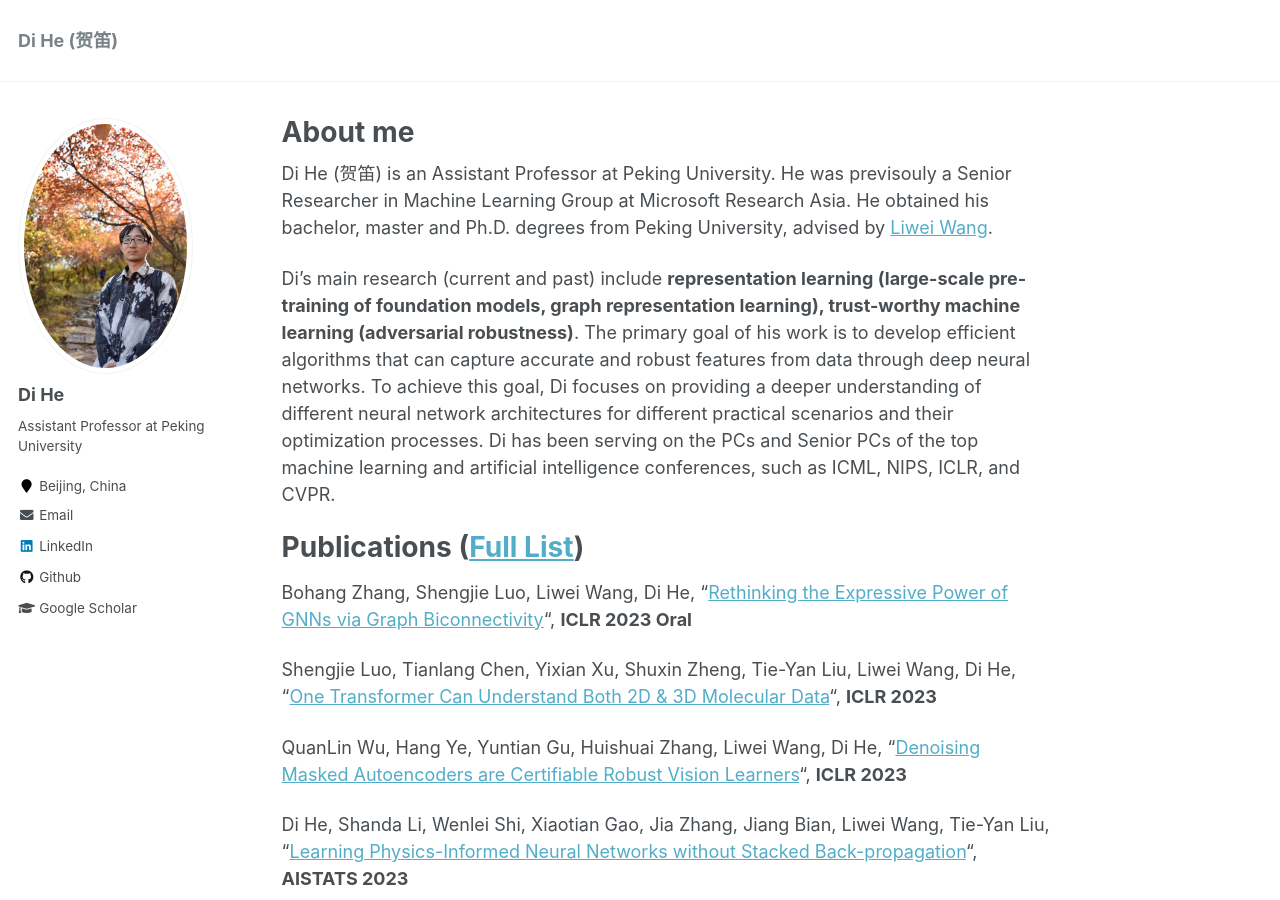
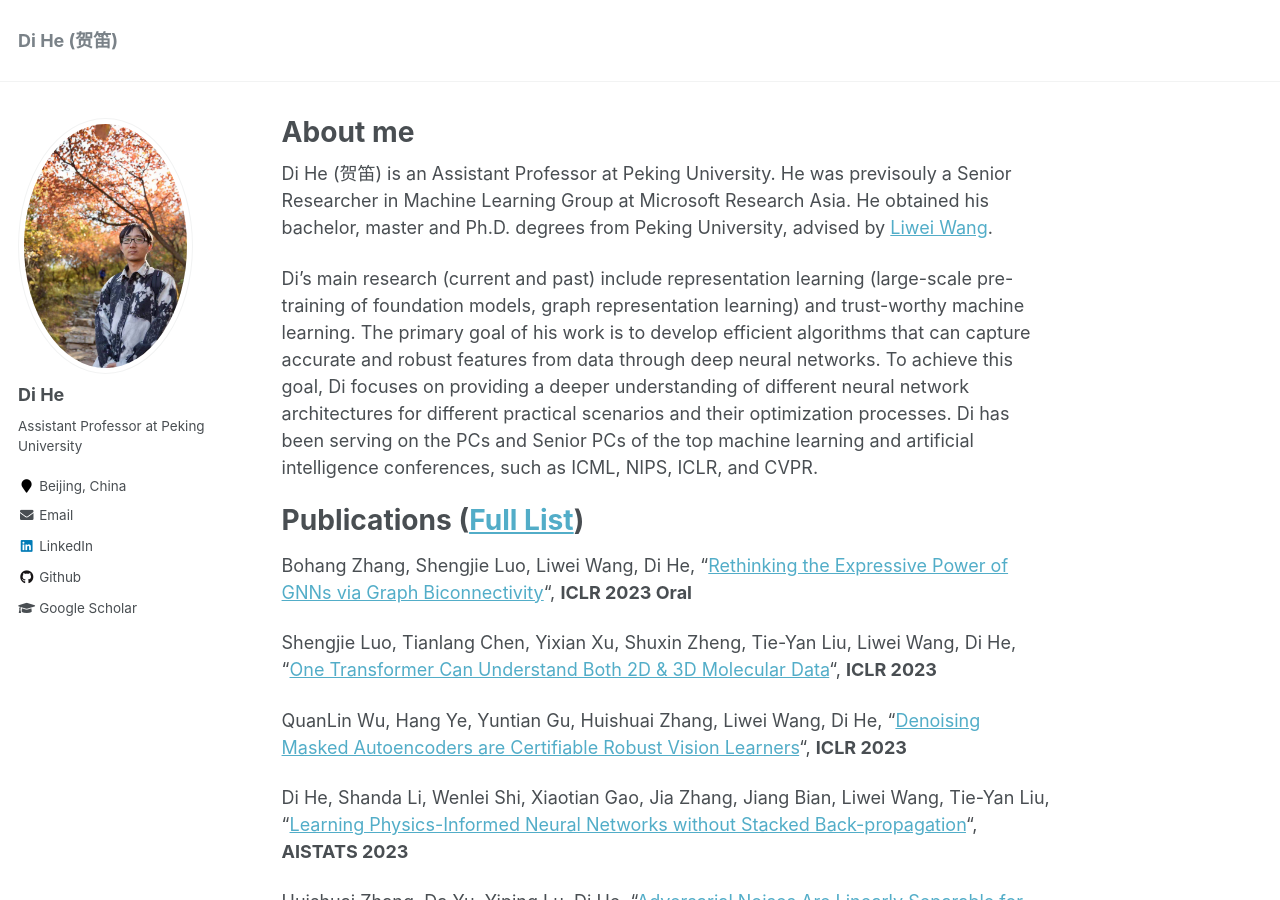
Before and after one commit to DiHe-PKU/DiHe-PKU.github.io, a Jekyll site: the page built from _pages/about.md, in a window 1280 px wide and 900 px high. Built offline with Jekyll 4.4.1, drawn with Linux system fonts in a browser that asks for light colours; formulas are drawn with MathJax 3.

Commit message:
Update about.md

```diff
--- a/_pages/about.md
+++ b/_pages/about.md
@@ -11,7 +11,7 @@ redirect_from:
 
 Di He (贺笛) is an Assistant Professor at Peking University. He was previsouly a Senior Researcher in Machine Learning Group at Microsoft Research Asia. He obtained his bachelor, master and Ph.D. degrees from Peking University, advised by [Liwei Wang](http://www.liweiwang-pku.com/).
 
-Di’s main research (current and past) include **representation learning (large-scale pre-training of foundation models, graph representation learning), trust-worthy machine learning (adversarial robustness)**. The primary goal of his work is to develop efficient algorithms that can capture accurate and robust features from data through deep neural networks. To achieve this goal, Di focuses on providing a deeper understanding of different neural network architectures for different practical scenarios and their optimization processes. Di has been serving on the PCs and Senior PCs of the top machine learning and artificial intelligence conferences, such as ICML, NIPS, ICLR, and CVPR.
+Di’s main research (current and past) include representation learning (large-scale pre-training of foundation models, graph representation learning) and trust-worthy machine learning. The primary goal of his work is to develop efficient algorithms that can capture accurate and robust features from data through deep neural networks. To achieve this goal, Di focuses on providing a deeper understanding of different neural network architectures for different practical scenarios and their optimization processes. Di has been serving on the PCs and Senior PCs of the top machine learning and artificial intelligence conferences, such as ICML, NIPS, ICLR, and CVPR.
 
 Publications ([Full List](https://scholar.google.com/citations?hl=zh-CN&user=orVoz4IAAAAJ&view_op=list_works&sortby=pubdate))
 =====
```
